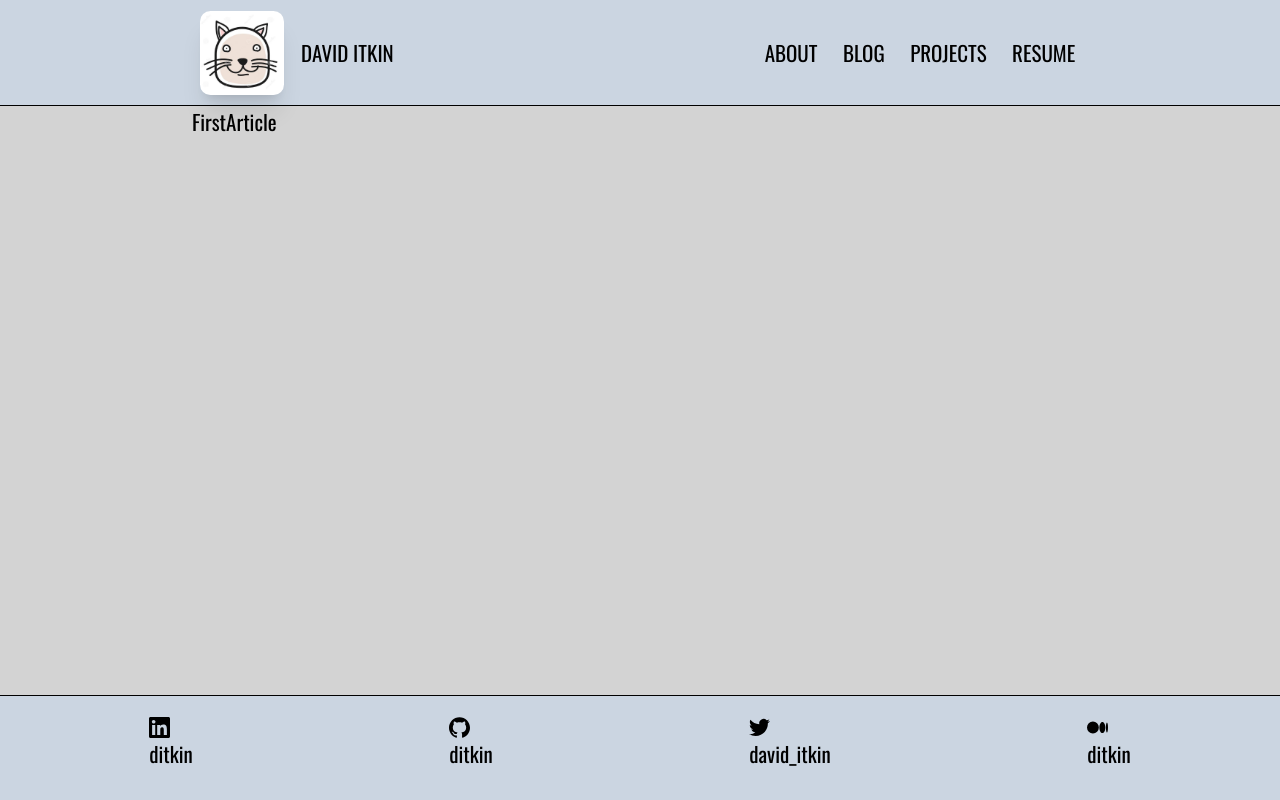
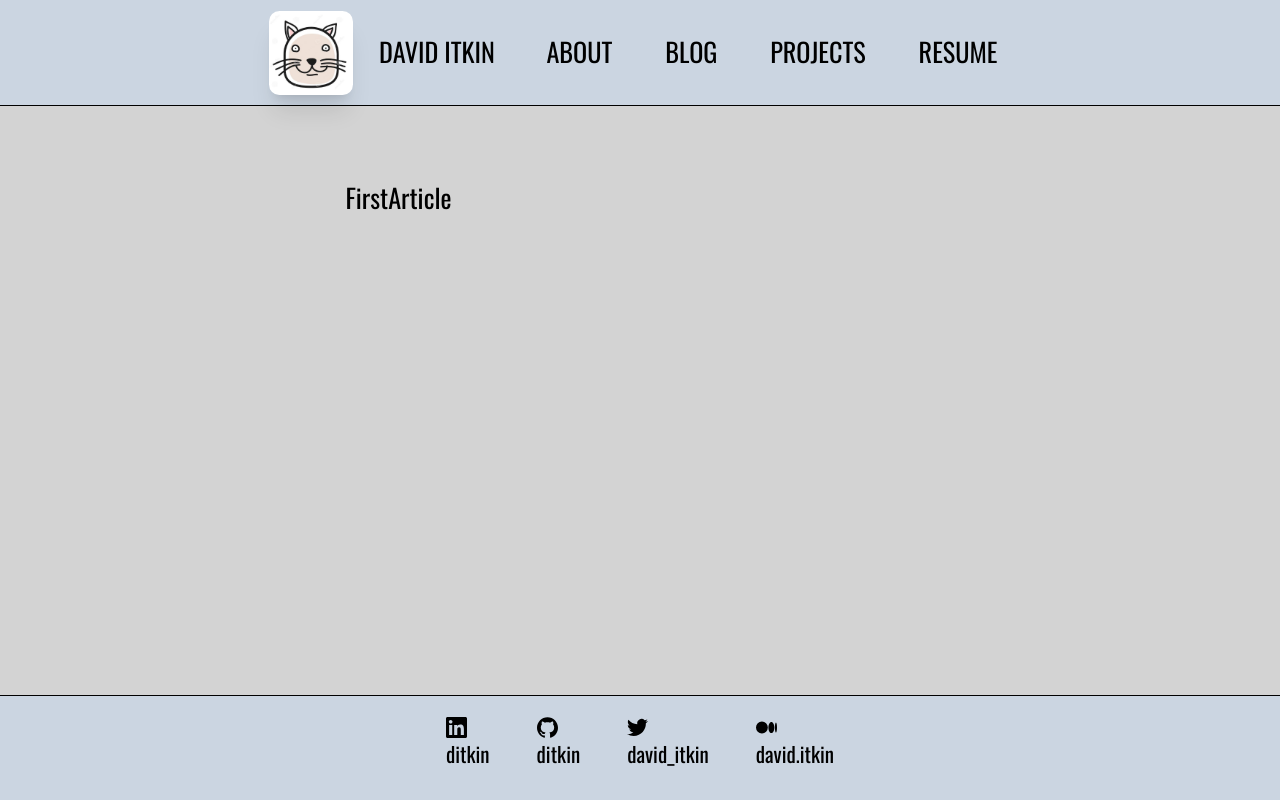
Before and after one commit to ditkin/personal-website, a Preact app: page / in a window 1280 px wide. Built offline with nearby package versions, Linux system fonts and the light colour scheme.

Commit message:
Fix links; increase padding

```diff
--- a/src/Footer.tsx
+++ b/src/Footer.tsx
@@ -3,14 +3,17 @@ import github from '../assets/github.svg';
 import twitter from '../assets/twitter.svg';
 import medium from '../assets/medium.svg';
 
-const linkedinURL = 'https://linkedin.com/ditkin';
+const linkedinURL = 'https://linkedin.com/in/ditkin';
 const githubURL = 'https://github.com/ditkin';
 const twitterURL = 'https://twitter.com/david_itkin';
-const mediumURL = 'https://medium.com/ditkin';
+const mediumURL = 'https://medium.com/@david.itkin';
 
 export default function Footer() {
   return (
-    <div class="fixed bottom-0 left-0 w-full text-center border-t border-black p-4 h-20 bg-slate-300 flex align-middle justify-around">
+    <div
+      class="fixed bottom-0 left-0 w-full text-center border-t border-black p-4 h-20 bg-slate-300 flex align-middle justify-around"
+      style={{ paddingLeft: '33%', paddingRight: '33%' }}
+    >
       <a href={linkedinURL} target="_blank">
         <img class="w-4 h-4" src={linkedin} /> ditkin
       </a>
@@ -21,7 +24,7 @@ export default function Footer() {
         <img class="w-4 h-4" src={twitter} /> david_itkin
       </a>
       <a href={mediumURL} target="_blank">
-        <img class="w-4 h-4" src={medium} /> ditkin
+        <img class="w-4 h-4" src={medium} /> david.itkin
       </a>
     </div>
   );
--- a/src/Header.tsx
+++ b/src/Header.tsx
@@ -19,17 +19,17 @@ export default function Header() {
 
   return (
     <div
-      class="w-full py-2 px-2 flex items-center justify-between border-b border-black bg-slate-300"
-      style={{ paddingLeft: '15%', paddingRight: '15%' }}
+      class="w-full py-2 px-2 flex items-center justify-between border-b border-black bg-slate-300 text-xl"
+      style={{ paddingLeft: '20%', paddingRight: '20%' }}
     >
       <span
-        class="w-40 flex justify-around items-center cursor-pointer"
+        class="w-48 flex justify-around items-center cursor-pointer"
         onClick={routeToBlog}
       >
         <img class="h-16 w-16 rounded-lg shadow-xl" src={funnyKitty} />
         DAVID ITKIN
       </span>
-      <span class="w-64 flex justify-around">
+      <span class="w-96 flex justify-around">
         {Object.values(routes).map(route => (
           <HeaderButton route={route} />
         ))}
--- a/src/Router.tsx
+++ b/src/Router.tsx
@@ -14,11 +14,16 @@ export default function Router() {
   const baseRoute = getBaseRoutePage(route);
 
   return (
-    <div class="pb-14" style={{ paddingLeft: '15%', paddingRight: '15%' }}>
+    <div
+      class="pb-14 text-xl"
+      style={{ paddingLeft: '27%', paddingRight: '27%' }}
+    >
+      <br />
+      <br />
       {baseRoute === BLOG && <Blog />}
-      {baseRoute === PROJECTS && 'projects'}
+      {baseRoute === PROJECTS && 'Coming soon!'}
       {baseRoute === ABOUT && <AboutMe />}
-      {baseRoute === RESUME && 'resume'}
+      {baseRoute === RESUME && 'Coming soon!'}
     </div>
   );
 }
```
